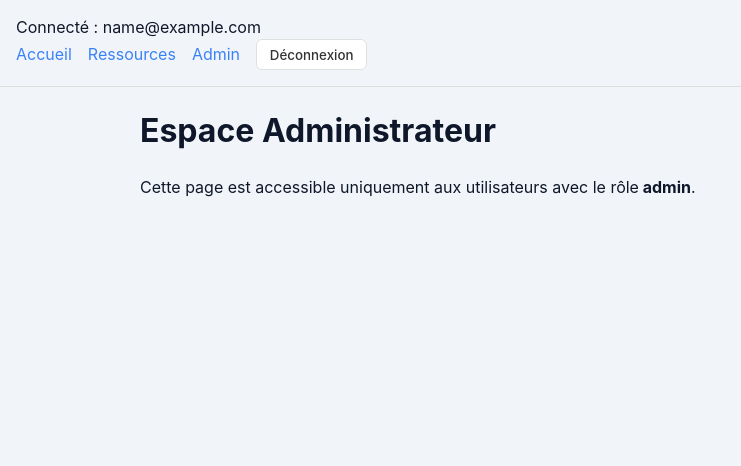
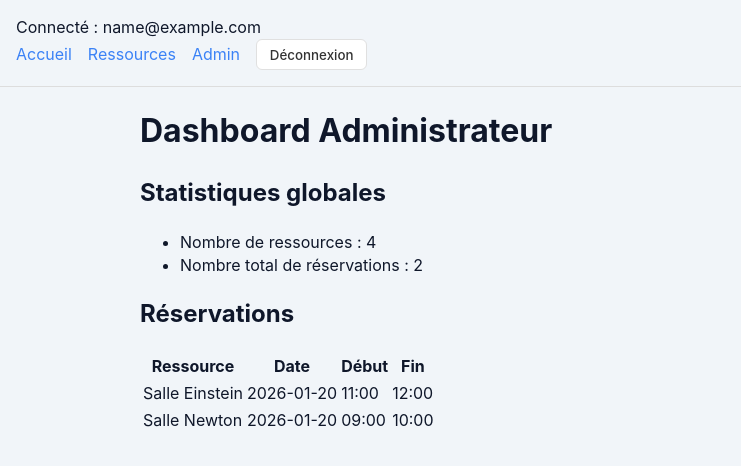
Before and after one commit to Zen53/reservation_app, a React (Vite) app: page /admin in a window 1280 px wide. Shown: the top 466 px of the page, without its empty margins (0-741 px from the left). Built offline with nearby package versions, Linux system fonts and the light colour scheme; sample sign-in values are in the browser's storage.

Commit message:
Admin: Authentification & structure administrateur + Afficher le dashboard admin

```diff
--- a/src/pages/admin/AdminPage.jsx
+++ b/src/pages/admin/AdminPage.jsx
@@ -1,11 +1,97 @@
+import { useState, useEffect } from "react";
+import { getResources, getResourceReservations } from "../../api";
+
 export default function AdminPage() {
+  const [resources, setResources] = useState([]);
+  const [reservations, setReservations] = useState([]);
+  const [loading, setLoading] = useState(true);
+  const [error, setError] = useState(null);
+
+  useEffect(() => {
+    async function loadAdminData() {
+      try {
+        const resourcesRes = await getResources();
+
+        if (resourcesRes.status !== 200) {
+          throw new Error("Erreur chargement ressources");
+        }
+
+        setResources(resourcesRes.data);
+
+        const allReservations = [];
+
+        for (const resource of resourcesRes.data) {
+          const res = await getResourceReservations(resource.id);
+
+          if (res.status === 200) {
+            allReservations.push(
+              ...res.data.map((r) => ({
+                ...r,
+                resourceName: resource.name,
+              }))
+            );
+          }
+        }
+
+        setReservations(allReservations);
+      } catch {
+        setError("Erreur lors du chargement des données administrateur");
+      } finally {
+        setLoading(false);
+      }
+    }
+
+    loadAdminData();
+  }, []);
+
+  if (loading) {
+    return <p>Chargement du dashboard administrateur...</p>;
+  }
+
+  if (error) {
+    return <p style={{ color: "red" }}>{error}</p>;
+  }
+
   return (
     <div className="page">
-      <h1>Espace Administrateur</h1>
-      <p>
-        Cette page est accessible uniquement aux utilisateurs avec le rôle
-        <strong> admin</strong>.
-      </p>
+      <h1>Dashboard Administrateur</h1>
+
+      <section>
+        <h2>Statistiques globales</h2>
+        <ul>
+          <li>Nombre de ressources : {resources.length}</li>
+          <li>Nombre total de réservations : {reservations.length}</li>
+        </ul>
+      </section>
+
+      <section>
+        <h2>Réservations</h2>
+
+        {reservations.length === 0 ? (
+          <p>Aucune réservation.</p>
+        ) : (
+          <table>
+            <thead>
+              <tr>
+                <th>Ressource</th>
+                <th>Date</th>
+                <th>Début</th>
+                <th>Fin</th>
+              </tr>
+            </thead>
+            <tbody>
+              {reservations.map((r) => (
+                <tr key={r.id}>
+                  <td>{r.resourceName}</td>
+                  <td>{r.date}</td>
+                  <td>{r.startTime}</td>
+                  <td>{r.endTime}</td>
+                </tr>
+              ))}
+            </tbody>
+          </table>
+        )}
+      </section>
     </div>
   );
 }
```
